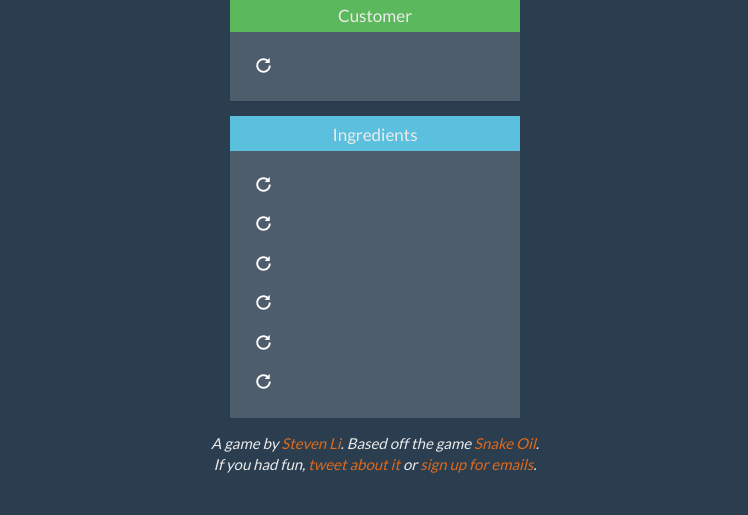
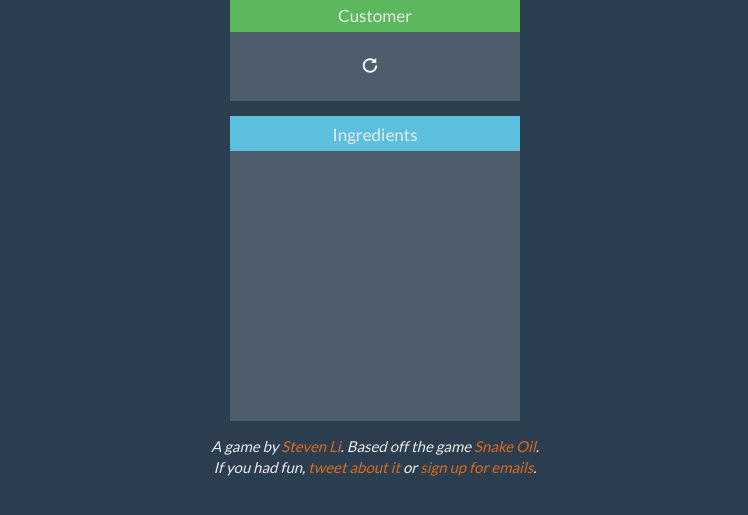
Before and after one commit to SlySteven/salesman, a plain HTML site: page index.html in a window 1280 px wide. Both pictures are taken after a click on the button "Start the game!". Shown: the part 153-668 px from the top of the page, without its empty margins (265-1013 px from the left). Drawn offline with nearby package versions, Linux system fonts and the light colour scheme; no server answers.

Commit message:
Remove manual ingredient refresh. Center ingredients and customer, now that there are no refresh icons to look misaligned.

```diff
--- a/css/bootstrap-additions.css
+++ b/css/bootstrap-additions.css
@@ -14,8 +14,11 @@
 .main-game {
   display: none;
 }
-.deck-picker .card {
+.card {
   text-align: center;
+}
+.card-ingredient {
+  height: 40px;
 }
 select, option {
   background-color: transparent;
@@ -40,6 +43,9 @@ select, option {
 #button-start {
   margin-top: 15px;
 }
+.refresh-ingredient {
+  display: none;
+}
 #submission {
   text-align: center;
   width: 100%;
--- a/index.html
+++ b/index.html
@@ -82,22 +82,22 @@
 								<h3 class="panel-title" id="p2-title">Ingredients</h3>
 							</div>
 							<div class="panel-body">
-								<div class="card">
+								<div class="card card-ingredient">
 									<button type="button" class="btn btn-default refresh-ingredient" data-index="1"><span class="glyphicon glyphicon-repeat"></span></button><h3 class="ingredient" id="ing-1"></h3>
 								</div>
-								<div class="card">
+								<div class="card card-ingredient">
 									<button type="button" class="btn btn-default refresh-ingredient" data-index="2"><span class="glyphicon glyphicon-repeat"></span></button><h3 class="ingredient" id="ing-2"></h3>
 								</div>
-								<div class="card">
+								<div class="card card-ingredient">
 									<button type="button" class="btn btn-default refresh-ingredient" data-index="3"><span class="glyphicon glyphicon-repeat"></span></button><h3 class="ingredient" id="ing-3"></h3>
 								</div>
-								<div class="card">
+								<div class="card card-ingredient">
 									<button type="button" class="btn btn-default refresh-ingredient" data-index="4"><span class="glyphicon glyphicon-repeat"></span></button><h3 class="ingredient" id="ing-4"></h3>
 								</div>
-								<div class="card">
+								<div class="card card-ingredient">
 									<button type="button" class="btn btn-default refresh-ingredient" data-index="5"><span class="glyphicon glyphicon-repeat"></span></button><h3 class="ingredient" id="ing-5"></h3>
 								</div>
-								<div class="card">
+								<div class="card card-ingredient">
 									<button type="button" class="btn btn-default refresh-ingredient" data-index="6"><span class="glyphicon glyphicon-repeat"></span></button><h3 class="ingredient" id="ing-6"></h3>
 								</div>
 							</div>
```
